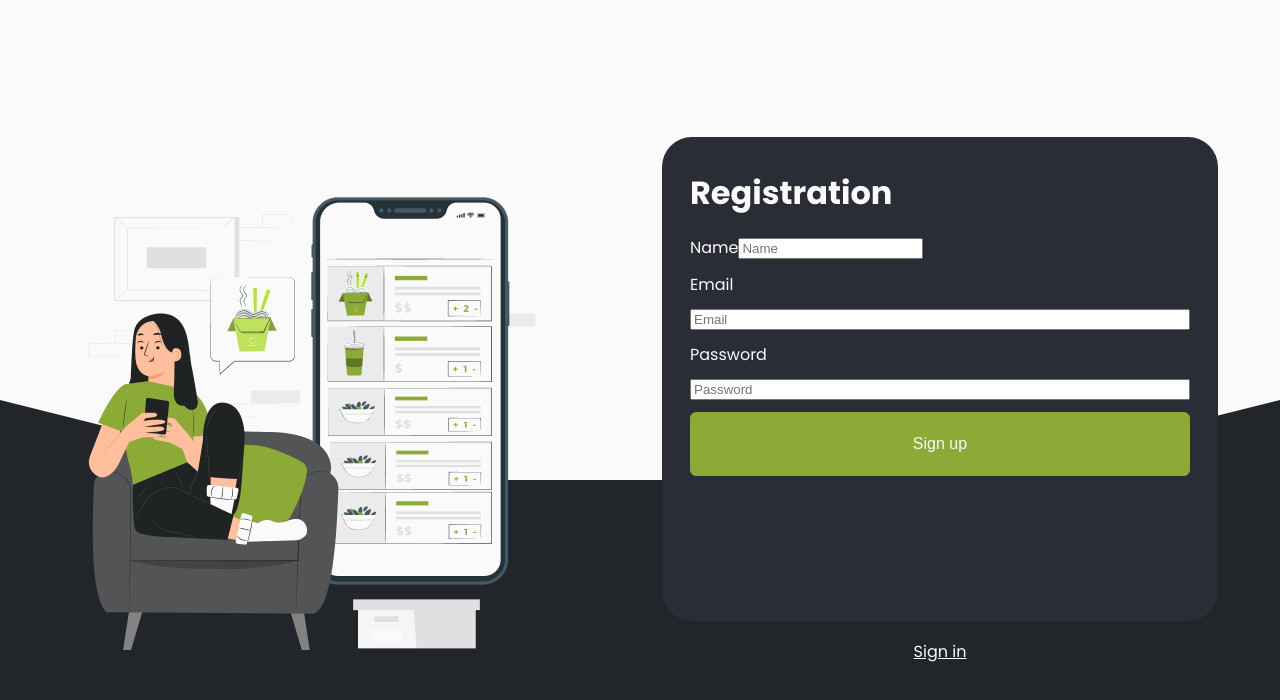
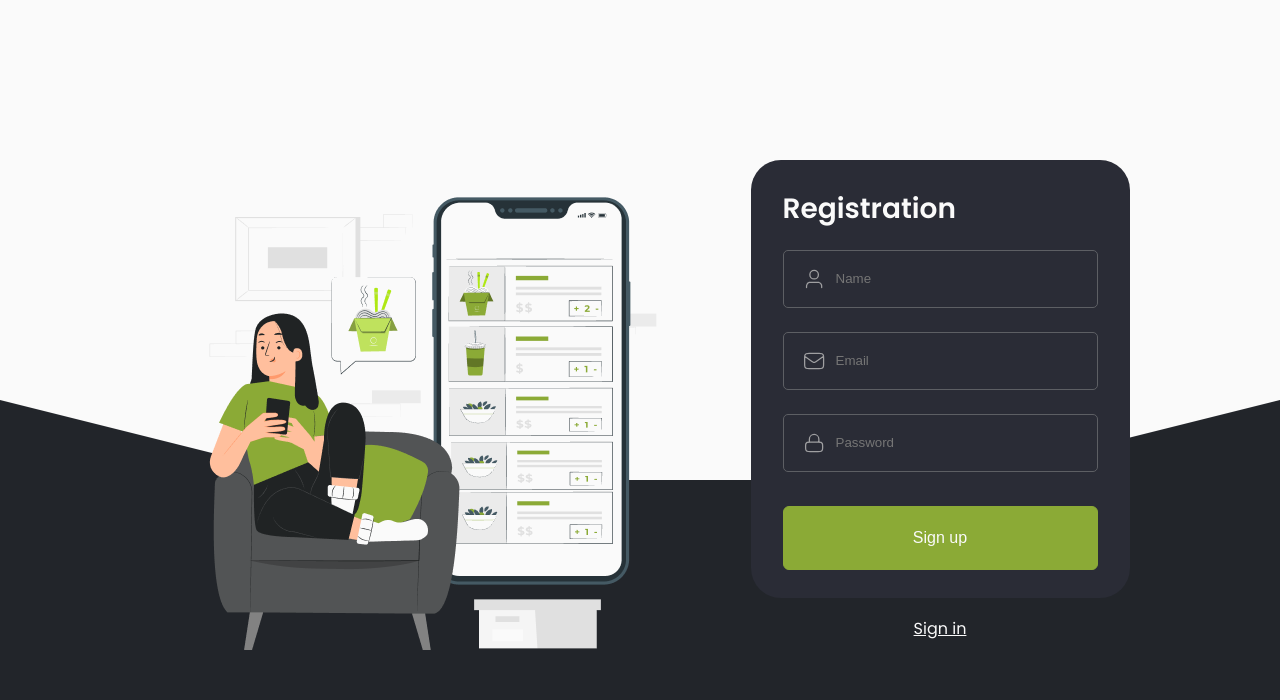
Before and after one commit to dag-szad/SoYummy, a Vue app in the folder frontend/: page /register in a window 1280 px wide. Shown: the top 700 px of the page. Built offline with nearby package versions, Linux system fonts and the light colour scheme.

Commit message:
feat: add validation to form component

```diff
--- a/frontend/src/components/templates/AuthForm.vue
+++ b/frontend/src/components/templates/AuthForm.vue
@@ -1,32 +1,66 @@
 <template>
     <div class="form">
-        <h1>{{ formTitle }}</h1>
-        <form @submit.prevent="handleSubmit" class="form__inputs">
-            <div v-if="isRegister">
-                <label for="username">Name</label>
+        <h1 class="form__title">{{ formTitle }}</h1>
+        <form @submit.prevent="handleSubmit" class="input">
+            <div
+                :class="[
+                    'input__container',
+                    getValidationClass(usernameError, username),
+                ]"
+                v-if="isRegister"
+            >
+                <svg class="input__icon">
+                    <use href="../../assets/icons/icons.svg#user-icon"></use>
+                </svg>
                 <input
                     id="username"
                     type="text"
                     v-model="username"
+                    @input="validate('username')"
                     placeholder="Name"
                 />
             </div>
+            <p v-if="usernameError" class="input__error">{{ usernameError }}</p>
 
-            <label for="email">Email</label>
+            <div
+                :class="[
+                    'input__container',
+                    getValidationClass(emailError, email),
+                ]"
+            >
+                <svg class="input__icon">
+                    <use href="../../assets/icons/icons.svg#mail-icon"></use>
+                </svg>
                 <input
                     id="email"
                     type="email"
                     v-model="email"
+                    @blur="validate('email')"
                     placeholder="Email"
                 />
+            </div>
+            <p v-if="emailError" class="input__error">{{ emailError }}</p>
 
-            <label for="password">Password</label>
+            <div
+                :class="[
+                    'input__container',
+                    getValidationClass(passwordError, password),
+                ]"
+            >
+                <svg class="input__icon">
+                    <use
+                        href="../../assets/icons/icons.svg#password-icon"
+                    ></use>
+                </svg>
                 <input
                     id="password"
                     type="password"
                     v-model="password"
+                    @input="validate('password')"
                     placeholder="Password"
                 />
+            </div>
+            <p v-if="passwordError" class="input__error">{{ passwordError }}</p>
 
             <main-button
                 :button-title="buttonTitle"
@@ -35,8 +69,10 @@
                 theme="light"
                 size="large"
                 aria-label="Submit the form"
+                class="input__button"
             ></main-button>
-            <p v-if="errorMessage" class="error">{{ errorMessage }}</p>
+
+            <p v-if="errorMessage" class="input__error">{{ errorMessage }}</p>
         </form>
     </div>
 </template>
@@ -63,6 +99,10 @@ const email = ref<string>('')
 const password = ref<string>('')
 const errorMessage = ref<string>('')
 
+const usernameError = ref<string>('')
+const emailError = ref<string>('')
+const passwordError = ref<string>('')
+
 const isRegister = computed(
     () => props.destination.toLowerCase() === 'register'
 )
@@ -72,6 +112,7 @@ const formTitle = computed(() =>
 const buttonTitle = computed(() => (isRegister.value ? 'Sign up' : 'Sign in'))
 
 const handleSubmit = async () => {
+    if (isRegister.value && !validateForm()) return
     try {
         const endpoint = isRegister.value ? '/register' : '/login'
         const payload = {
@@ -87,45 +128,145 @@ const handleSubmit = async () => {
 
         if (response.data.token) {
             localStorage.setItem('token', response.data.token)
-            console.log(
-                `${isRegister.value ? 'Registration' : 'Login'} successful`
-            )
             router.push('/main')
         } else {
-            console.log(response.data.message)
+            errorMessage.value = response.data.message || 'An error occurred'
         }
-    } catch (error) {
-        if (axios.isAxiosError(error) && error.response) {
-            errorMessage.value =
-                error.response.data?.message || 'An error occurred'
-        } else {
-            errorMessage.value = 'An unexpected error occurred'
+    } catch {
+        errorMessage.value = 'Invalid email or password'
     }
 }
+
+const validate = (field: 'username' | 'email' | 'password') => {
+    if (!isRegister.value) return
+
+    const value =
+        field === 'username'
+            ? username.value
+            : field === 'email'
+            ? email.value
+            : password.value
+
+    if (field === 'username' && /\d/.test(value)) {
+        usernameError.value = 'Username must contain only letters'
+    } else if (field === 'email' && !/^[^\s@]+@[^\s@]+\.[^\s@]+$/.test(value)) {
+        emailError.value = 'Invalid email format'
+    } else if (field === 'password' && value.length < 8) {
+        passwordError.value = 'Password must be at least 8 characters long'
+    } else {
+        usernameError.value = emailError.value = passwordError.value = ''
+    }
+}
+
+const validateForm = () => {
+    validate('username')
+    validate('email')
+    validate('password')
+    return !usernameError.value && !emailError.value && !passwordError.value
+}
+
+const getValidationClass = (error: string, field: string) => {
+    return error ? 'input--error' : field ? 'input--valid' : ''
 }
 </script>
 
 <style lang="scss" scoped>
 .form {
-    color: var(--main-white);
     display: flex;
     flex-direction: column;
-    gap: 18px;
-    padding: 32px 28px;
-    width: 335px;
-    height: 315px;
+    gap: 20px;
+
+    padding: 28px 32px;
+    width: 100%;
+
+    color: var(--main-white);
     background-color: var(--grey-form);
+
     border-radius: 30px;
 
     @media (min-width: 768px) {
-        width: 500px;
-        height: 420px;
+        margin: 0;
     }
 
-    &__inputs {
+    &__title {
+        font-weight: 600;
+        font-size: 1.5rem;
+
+        @media (min-width: 768px) {
+            font-size: 1.75rem;
+        }
+    }
+}
+
+.input {
     display: flex;
     flex-direction: column;
     gap: 12px;
+
+    @media (min-width: 768px) {
+        gap: 24px;
+    }
+
+    &__container {
+        display: flex;
+        align-items: center;
+
+        padding: 16px 18px;
+
+        border-radius: 5px;
+        border: 1px solid var(--grey-form-border);
+
+        transition: border-color 0.3s ease-in-out;
+
+        &:hover,
+        &:active,
+        &:focus-within {
+            border-color: var(--main-white);
+            .input__icon {
+                color: var(--main-white);
+            }
+        }
+
+        &.input--error {
+            border-color: var(--error-red);
+            .input__icon {
+                color: var(--error-red);
+            }
+        }
+
+        &.input--valid {
+            border-color: var(--correct-green);
+            .input__icon {
+                color: var(--correct-green);
+            }
+        }
+    }
+
+    &__icon {
+        margin-right: 8px;
+
+        width: 24px;
+        height: 24px;
+
+        transition: color 0.3s ease-in-out;
+        color: var(--grey);
+    }
+
+    input {
+        border: none;
+        outline: none;
+        background: transparent;
+
+        color: var(--main-white);
+        flex: 1;
+    }
+
+    &__error {
+        font-size: 0.75rem;
+    }
+
+    &__button {
+        margin-top: 10px;
     }
 }
 </style>
```
Lines whose indentation alone changed are shown as unchanged.
